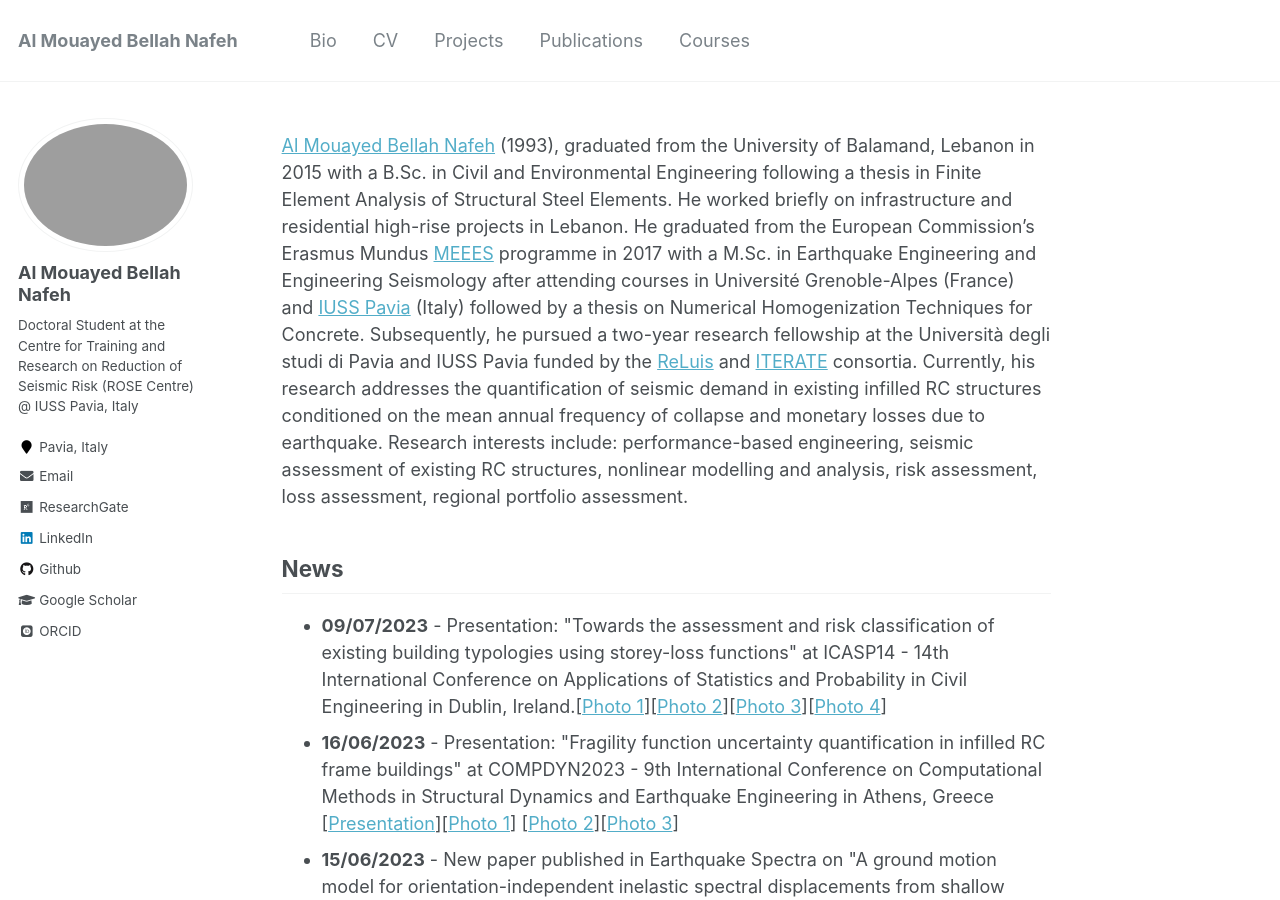
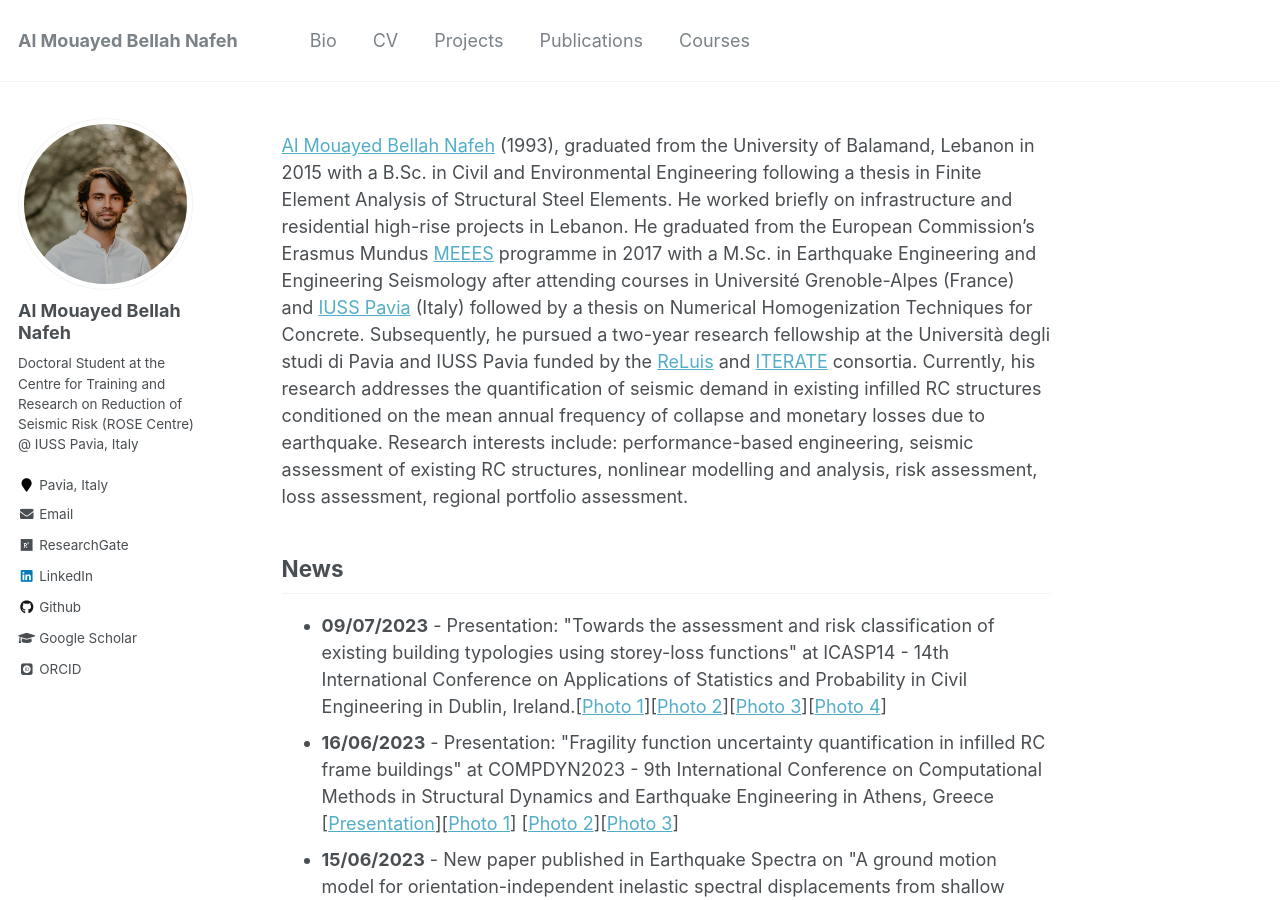
Before and after one commit to almouayedbellah-nafeh/almouayedbellah-nafeh.github.io, a Jekyll site: the page built from _pages/about.md, in a window 1280 px wide and 900 px high. Built offline with Jekyll 4.4.1, drawn with Linux system fonts in a browser that asks for light colours; some web fonts are replaced.

Commit message:
Update _config.yml

```diff
--- a/_config.yml
+++ b/_config.yml
@@ -81,7 +81,7 @@ analytics:
 # Site Author
 author:
   name             : "Al Mouayed Bellah Nafeh"
-  avatar           : "NAFEH_CV_PP.jpg"
+  avatar           : "NAFEH_CV_PP_cropped.jpg"
   bio              : "Doctoral Student at the Centre for Training and Research on Reduction of Seismic Risk (ROSE Centre) @ IUSS Pavia, Italy"
   location         : "Pavia, Italy"
   employer         :
```
Also changed, not shown: images/NAFEH_CV_PP_cropped.jpg (added).
